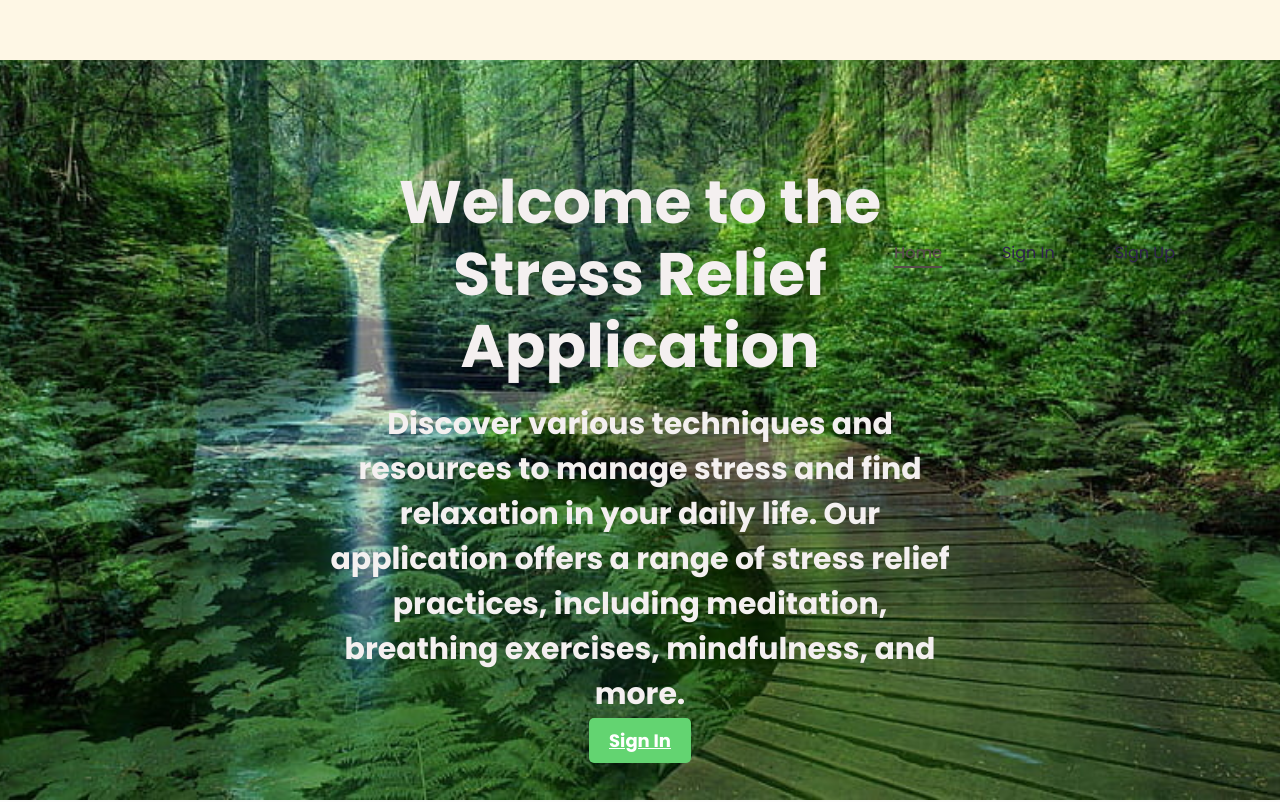
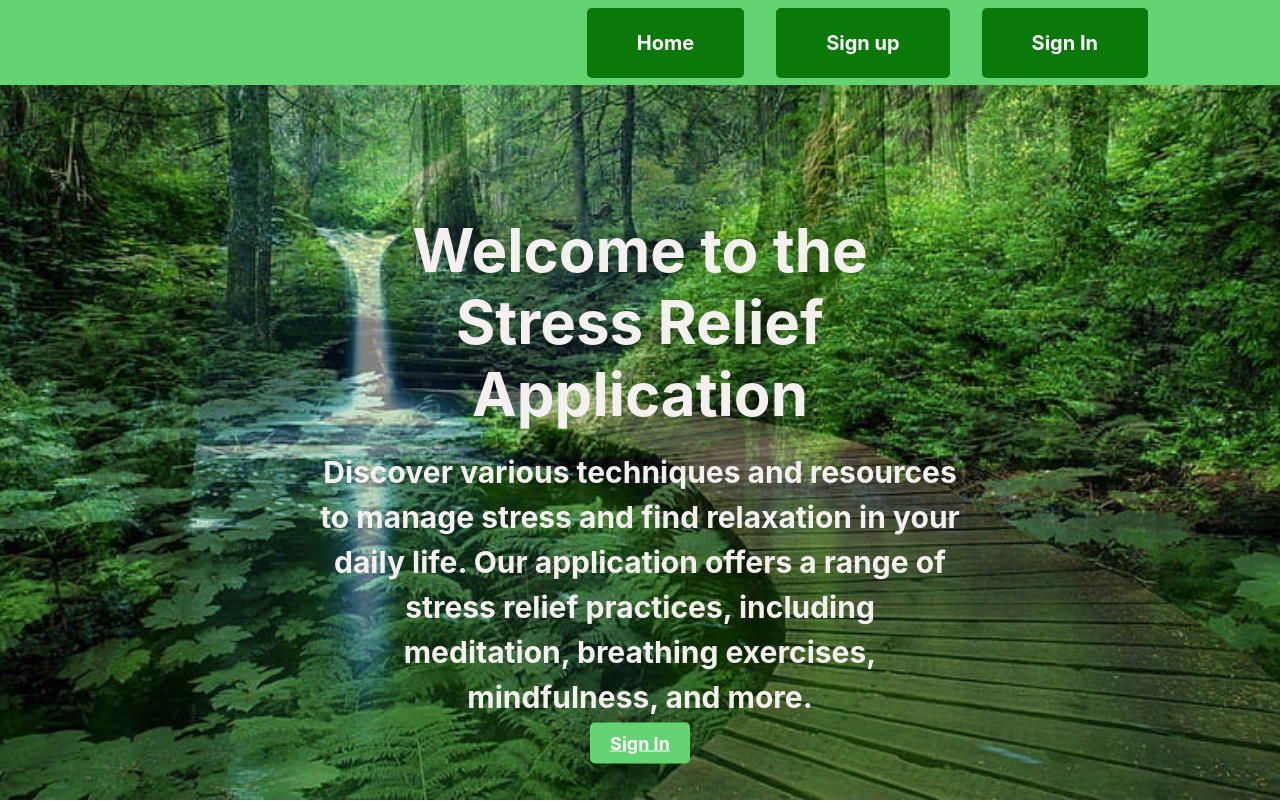
Before and after one commit to Cmbailey089/zenify, a React (Create React App) app in the folder client/: page / in a window 1280 px wide. Shown: the top 802 px of the page. Built offline with nearby package versions, Linux system fonts and the light colour scheme; the HTML template or start-up script is replaced by a standard one.

Commit message:
reverted back to old navbar and added info to .env

```diff
--- a/client/src/components/Navbar/NavbarElements.js
+++ b/client/src/components/Navbar/NavbarElements.js
@@ -1,86 +1,86 @@
-// import { FaBars } from "react-icons/fa";
-// import { NavLink as Link } from "react-router-dom";
-// import styled from "styled-components";
+import { FaBars } from "react-icons/fa";
+import { NavLink as Link } from "react-router-dom";
+import styled from "styled-components";
 
-// export const Nav = styled.nav`
-//   background: #63d471;
-//   height: 85px;
-//   display: flex;
-//   justify-content: space-between;
-//   padding: 0.2rem calc((100vw - 1000px) / 2);
-//   z-index: 12;
-//   /* Third Nav */
-//   /* justify-content: flex-start; */
-// `;
+export const Nav = styled.nav`
+  background: #63d471;
+  height: 85px;
+  display: flex;
+  justify-content: space-between;
+  padding: 0.2rem calc((100vw - 1000px) / 2);
+  z-index: 12;
+  /* Third Nav */
+  /* justify-content: flex-start; */
+`;
 
-// export const NavLink = styled(Link)`
-//   color: #808080;
-//   display: flex;
-//   align-items: center;
-//   text-decoration: none;
-//   padding: 0 1rem;
-//   height: 100%;
-//   cursor: pointer;
-//   &.active {
-//     color: #000000;
-//   }
-// `;
+export const NavLink = styled(Link)`
+  color: #808080;
+  display: flex;
+  align-items: center;
+  text-decoration: none;
+  padding: 0 1rem;
+  height: 100%;
+  cursor: pointer;
+  &.active {
+    color: #000000;
+  }
+`;
 
-// export const Bars = styled(FaBars)`
-//   display: none;
-//   color: #808080;
-//   @media screen and (max-width: 768px) {
-//     display: block;
-//     position: absolute;
-//     top: 0;
-//     right: 0;
-//     transform: translate(-100%, 75%);
-//     font-size: 1.8rem;
-//     cursor: pointer;
-//   }
-// `;
+export const Bars = styled(FaBars)`
+  display: none;
+  color: #808080;
+  @media screen and (max-width: 768px) {
+    display: block;
+    position: absolute;
+    top: 0;
+    right: 0;
+    transform: translate(-100%, 75%);
+    font-size: 1.8rem;
+    cursor: pointer;
+  }
+`;
 
-// export const NavMenu = styled.div`
-//   display: flex;
-//   align-items: center;
-//   margin-right: -24px;
-//   /* Second Nav */
-//   /* margin-right: 24px; */
-//   /* Third Nav */
-//   /* width: 100vw;
-//   white-space: nowrap; */
-//   @media screen and (max-width: 768px) {
-//     display: none;
-//   }
-// `;
+export const NavMenu = styled.div`
+  display: flex;
+  align-items: center;
+  margin-right: -24px;
+  /* Second Nav */
+  /* margin-right: 24px; */
+  /* Third Nav */
+  /* width: 100vw;
+  white-space: nowrap; */
+  @media screen and (max-width: 768px) {
+    display: none;
+  }
+`;
 
-// export const NavBtn = styled.nav`
-//   display: flex;
-//   align-items: center;
-//   margin-right: 24px;
-//   /* Third Nav */
-//   /* justify-content: flex-end;
-// width: 100vw; */
-//   @media screen and (max-width: 768px) {
-//     display: none;
-//   }
-// `;
+export const NavBtn = styled.nav`
+  display: flex;
+  align-items: center;
+  margin-right: 24px;
+  /* Third Nav */
+  /* justify-content: flex-end;
+width: 100vw; */
+  @media screen and (max-width: 768px) {
+    display: none;
+  }
+`;
 
-// export const NavBtnLink = styled(Link)`
-//   border-radius: 4px;
-//   background: #808080;
-//   padding: 10px 22px;
-//   color: #000000;
-//   outline: none;
-//   border: none;
-//   cursor: pointer;
-//   transition: all 0.2s ease-in-out;
-//   text-decoration: none;
-//   /* Second Nav */
-//   margin-left: 24px;
-//   &:hover {
-//     transition: all 0.2s ease-in-out;
-//     background: #fff;
-//     color: #808080;
-//   }
-// `;
+export const NavBtnLink = styled(Link)`
+  border-radius: 4px;
+  background: #808080;
+  padding: 10px 22px;
+  color: #000000;
+  outline: none;
+  border: none;
+  cursor: pointer;
+  transition: all 0.2s ease-in-out;
+  text-decoration: none;
+  /* Second Nav */
+  margin-left: 24px;
+  &:hover {
+    transition: all 0.2s ease-in-out;
+    background: #fff;
+    color: #808080;
+  }
+`;
--- a/client/src/components/Navbar/index.js
+++ b/client/src/components/Navbar/index.js
@@ -1,125 +1,125 @@
-// import React, { useState } from 'react';
-// import { Nav, NavLink, Bars, NavMenu, NavBtn, NavBtnLink } from './NavbarElements';
-// import VideoLogo from './VideoLogo';
-// import { Link } from 'react-router-dom';
-// import LoggedInIndicator from './LoggedInIndicator';
-// import SignOut from './SignOut';
-// import DropdownMenu from '../DropdownMenu/DropdownMenu';
+import React, { useState } from 'react';
+import { Nav, NavLink, Bars, NavMenu, NavBtn, NavBtnLink } from './NavbarElements';
+import VideoLogo from './VideoLogo';
+import { Link } from 'react-router-dom';
+import LoggedInIndicator from './LoggedInIndicator';
+import SignOut from './SignOut';
+import DropdownMenu from '../DropdownMenu/DropdownMenu';
 
+const Navbar = ({ loggedIn, username, handleSignOut }) => {
+  const [toggle, setToggle] = useState(false);
+  // console.log('loggedIn:', loggedIn);
+  // console.log('username:', username);
+
+  const handleToggle = ()=> {
+    setToggle(!toggle);
+    console.log('click')
+  }
+
+  return (
+    <>
+      <Nav>
+        <VideoLogo />
+        <Bars onClick={handleToggle}/>
+        <DropdownMenu visible={toggle}/>
+        <NavMenu>
+          <NavLink to="/" activeStyle>
+            <button className="nav-link-button">Home</button>
+          </NavLink>
+          {loggedIn && (
+            <>
+              <NavLink to="/about" activeStyle>
+                <button className="nav-link-button">About</button>
+              </NavLink>
+              <NavLink to="/videos" activeStyle>
+                <button className="nav-link-button">Videos</button>
+              </NavLink>
+            </>
+          )}
+          {loggedIn ? (
+            <>
+              <LoggedInIndicator username={username} />
+              <button className="nav-link-button" onClick={handleSignOut}>Sign Out</button>
+            </>
+          ) : (
+            <>
+              <NavLink to="/sign-up" activeStyle>
+                <button className="nav-link-button">Sign up</button>
+              </NavLink>
+              <NavLink to="/sign-in" activeStyle>
+                <button className="nav-link-button">Sign In</button>
+              </NavLink>
+            </>
+          )}
+        </NavMenu>
+      </Nav>
+    </>
+  );
+};
+
+export default Navbar;
+
+// import { useState } from "react";
+// import { NavLink } from "react-router-dom";
+// import { ReactComponent as Hamburger } from "./assets/Hamburger.svg";
+// import LoggedInIndicator from "./LoggedInIndicator";
+// import VideoLogo from "./VideoLogo";
+// import "./Navbar.css";
 // const Navbar = ({ loggedIn, username, handleSignOut }) => {
-//   const [toggle, setToggle] = useState(false);
-//   // console.log('loggedIn:', loggedIn);
-//   // console.log('username:', username);
-
-//   const handleToggle = ()=> {
-//     setToggle(!toggle);
-//     console.log('click')
-//   }
-
+//   const [showNavbar, setShowNavbar] = useState(false);
+//   const handleShowNavbar = () => {
+//     setShowNavbar(!showNavbar);
+//   };
 //   return (
-//     <>
-//       <Nav>
-//         <VideoLogo />
-//         <Bars onClick={handleToggle}/>
-//         <DropdownMenu visible={toggle}/>
-//         <NavMenu>
-//           <NavLink to="/" activeStyle>
-//             <button className="nav-link-button">Home</button>
-//           </NavLink>
-//           {loggedIn && (
-//             <>
-//               <NavLink to="/about" activeStyle>
-//                 <button className="nav-link-button">About</button>
-//               </NavLink>
-//               <NavLink to="/videos" activeStyle>
-//                 <button className="nav-link-button">Videos</button>
-//               </NavLink>
-//             </>
-//           )}
-//           {loggedIn ? (
-            // <>
-            //   <LoggedInIndicator username={username} />
-            //   <button className="nav-link-button" onClick={handleSignOut}>Sign Out</button>
-          //   </>
-          // ) : (
-          //   <>
-//               <NavLink to="/sign-up" activeStyle>
-//                 <button className="nav-link-button">Sign up</button>
-//               </NavLink>
-//               <NavLink to="/sign-in" activeStyle>
-//                 <button className="nav-link-button">Sign In</button>
-//               </NavLink>
-          //   </>
-          // )}
-//         </NavMenu>
-//       </Nav>
-//     </>
+//     <nav className="navbar">
+//       <div className="menu-icon" onClick={handleShowNavbar}>
+//         <Hamburger />
+//       </div>
+//       <div className="container">
+//         <div className="logo">
+//           <VideoLogo />
+//         </div>
+//         <div className={`nav-elements  ${showNavbar && "active"}`}>
+//           <ul>
+//             <li>
+//               <NavLink to="/">Home</NavLink>
+//             </li>
+//             {loggedIn && (
+//               <>
+//                 <li>
+//                   <NavLink to="/about">About</NavLink>
+//                 </li>
+//                 <li>
+//                   <NavLink to="/videos">Videos</NavLink>
+//                 </li>
+//               </>
+//             )}
+//             {!loggedIn && (
+//               <>
+//                 <li>
+//                   <NavLink to="/sign-in">Sign In</NavLink>
+//                 </li>
+//                 <li>
+//                   <NavLink to="/sign-up">Sign Up</NavLink>
+//                 </li>
+//               </>
+//             )}
+//             {loggedIn && (
+//               <>
+//                 <li>
+//                   <LoggedInIndicator username={username} />
+//                 </li>
+//                 <li>
+//                   <button className="nav-link-button" onClick={handleSignOut}>
+//                     Sign Out
+//                   </button>
+//                 </li>
+//               </>
+//             )}
+//           </ul>
+//         </div>
+//       </div>
+//     </nav>
 //   );
 // };
-
 // export default Navbar;
-
-import { useState } from "react";
-import { NavLink } from "react-router-dom";
-import { ReactComponent as Hamburger } from "./assets/Hamburger.svg";
-import LoggedInIndicator from "./LoggedInIndicator";
-import VideoLogo from "./VideoLogo";
-import "./Navbar.css";
-const Navbar = ({ loggedIn, username, handleSignOut }) => {
-  const [showNavbar, setShowNavbar] = useState(false);
-  const handleShowNavbar = () => {
-    setShowNavbar(!showNavbar);
-  };
-  return (
-    <nav className="navbar">
-      <div className="menu-icon" onClick={handleShowNavbar}>
-        <Hamburger />
-      </div>
-      <div className="container">
-        <div className="logo">
-          <VideoLogo />
-        </div>
-        <div className={`nav-elements  ${showNavbar && "active"}`}>
-          <ul>
-            <li>
-              <NavLink to="/">Home</NavLink>
-            </li>
-            {loggedIn && (
-              <>
-                <li>
-                  <NavLink to="/about">About</NavLink>
-                </li>
-                <li>
-                  <NavLink to="/videos">Videos</NavLink>
-                </li>
-              </>
-            )}
-            {!loggedIn && (
-              <>
-                <li>
-                  <NavLink to="/sign-in">Sign In</NavLink>
-                </li>
-                <li>
-                  <NavLink to="/sign-up">Sign Up</NavLink>
-                </li>
-              </>
-            )}
-            {loggedIn && (
-              <>
-                <li>
-                  <LoggedInIndicator username={username} />
-                </li>
-                <li>
-                  <button className="nav-link-button" onClick={handleSignOut}>
-                    Sign Out
-                  </button>
-                </li>
-              </>
-            )}
-          </ul>
-        </div>
-      </div>
-    </nav>
-  );
-};
-export default Navbar;
```
Also changed, not shown: 1 other file (tests, documents, lock files or other folders).
